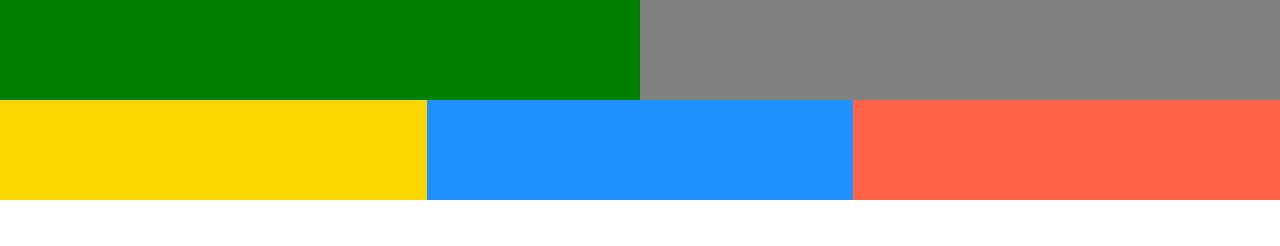
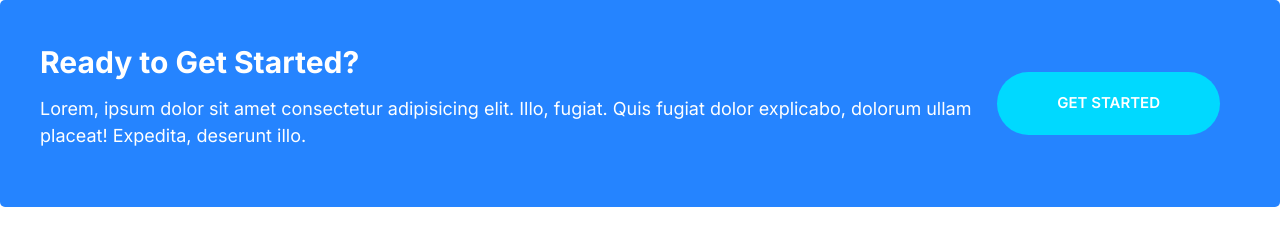
Before and after one commit to jimstav/Moshify, a plain HTML site: page index.html in a window 1280 px wide. Drawn offline with Linux system fonts and the light colour scheme.

Commit message:
Build the callout component

```diff
--- a/css/styles.css
+++ b/css/styles.css
@@ -236,6 +236,11 @@ a {
   color: #fff;
 }
 
+.btn--stretched {
+  padding-left: 6rem;
+  padding-right: 6rem;
+}
+
 .btn--block {
   width: 100%;
   display: inline-block;
@@ -459,3 +464,45 @@ a {
     grid-template-columns: repeat(3, 1fr);
   }
 }
+
+/* Callouts */
+
+.callout {
+  padding: 4rem;
+  border-radius: 5px;
+}
+
+.callout--primary {
+  background: var(--color-primary);
+  color: #fff;
+}
+
+.callout__heading {
+  color: #fff;
+  margin-top: 0;
+  font-size: 3rem;
+}
+
+.callout .btn {
+  justify-self: center;
+  align-self: center;
+}
+
+.callout__content {
+  text-align: center;
+}
+
+@media screen and (min-width: 768px) {
+  .callout .grid--1x2 {
+    grid-template-columns: 1fr auto;
+  }
+
+  .callout__content {
+    text-align: left;
+  }
+
+  .callout .btn {
+    justify-self: start;
+    margin: 0 2rem;
+  }
+}
--- a/index.html
+++ b/index.html
@@ -14,14 +14,17 @@
     <link rel="stylesheet" href="css/styles.css" />
   </head>
   <body>
-    <div class="grid grid--1x2">
-      <div style="height: 100px; background: green"></div>
-      <div style="height: 100px; background: grey"></div>
-    </div>
-    <div class="grid grid--1x3">
-      <div style="height: 100px; background: gold"></div>
-      <div style="height: 100px; background: dodgerblue"></div>
-      <div style="height: 100px; background: tomato"></div>
+    <div class="callout callout--primary">
+      <div class="grid grid--1x2">
+        <div class="callout__content">
+          <h2 class="callout__heading">Ready to Get Started?</h2>
+          <p>
+            Lorem, ipsum dolor sit amet consectetur adipisicing elit. Illo, fugiat. Quis fugiat
+            dolor explicabo, dolorum ullam placeat! Expedita, deserunt illo.
+          </p>
+        </div>
+        <a href="#" class="btn btn--secondary btn--stretched">Get Started</a>
+      </div>
     </div>
   </body>
 </html>
```
Also changed, not shown: components/callouts.html (added, +12 -0 lines).
